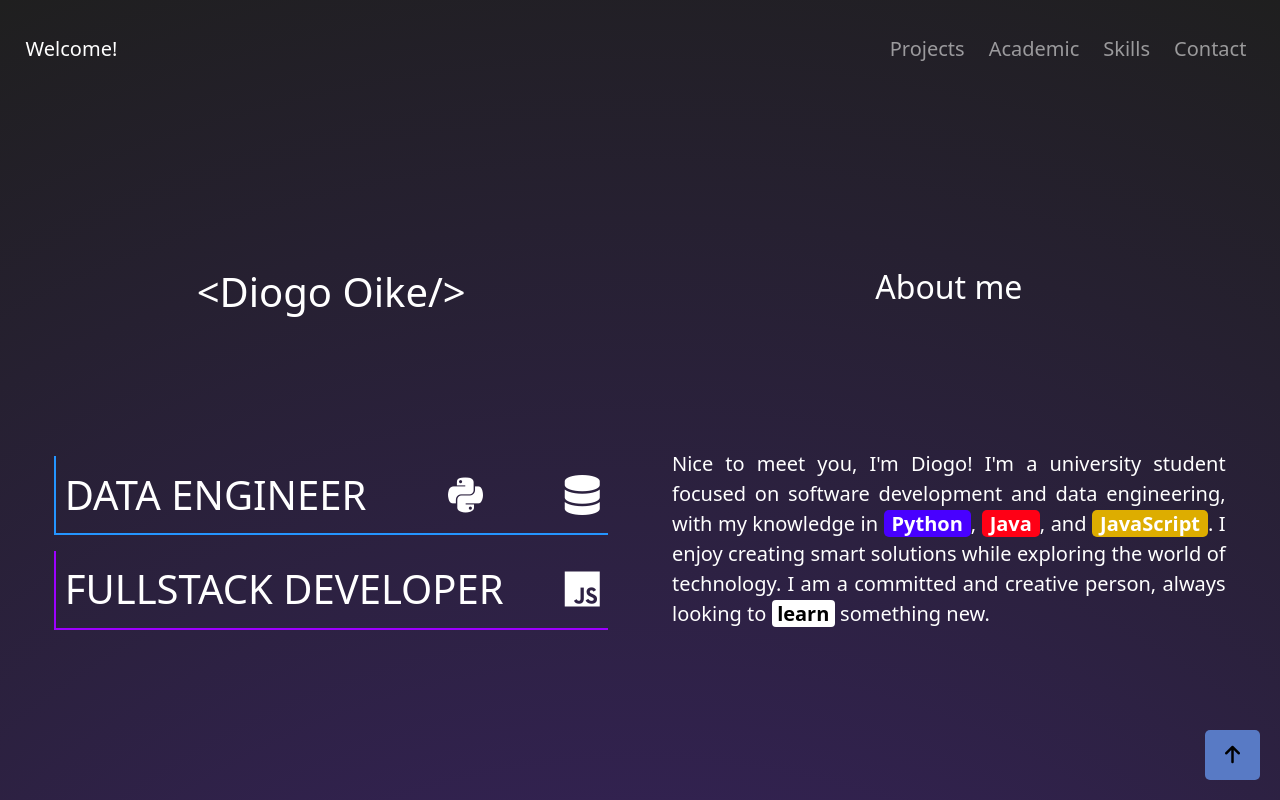
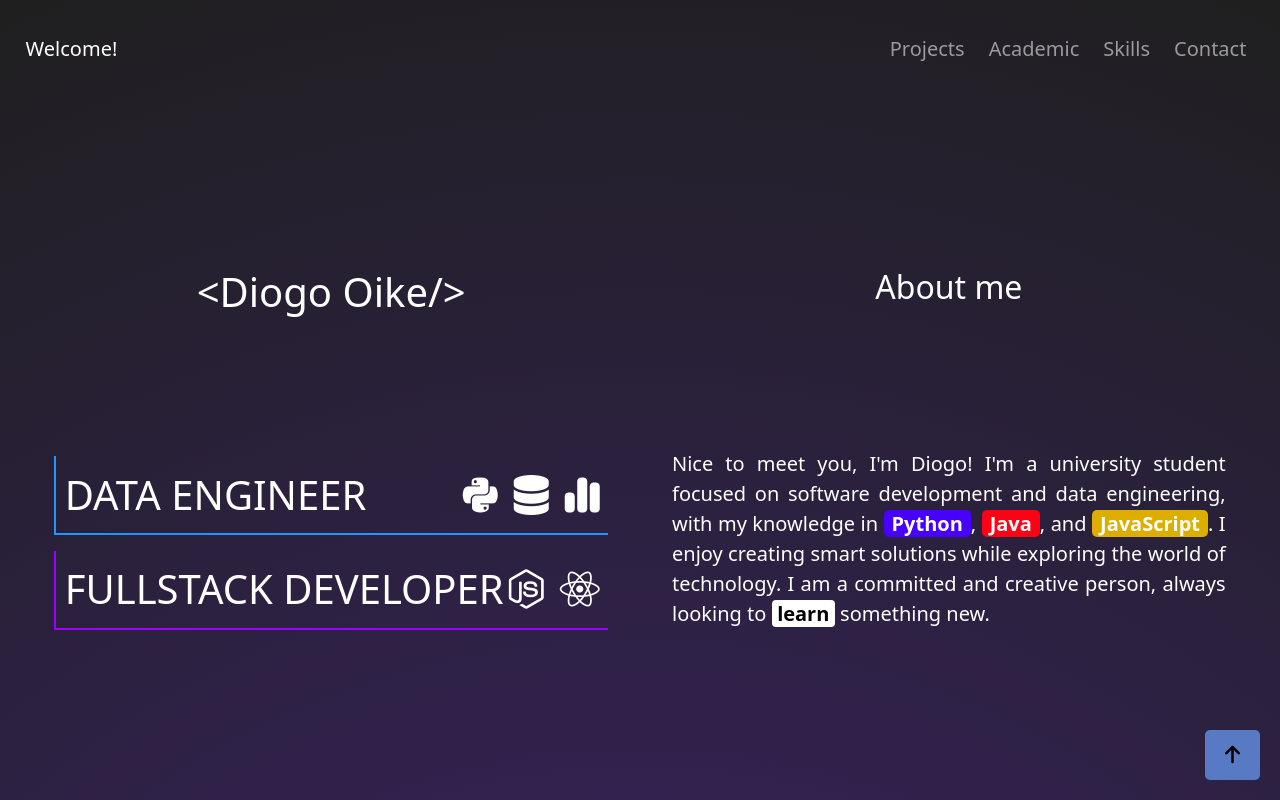
Before and after one commit to Dnaka27/Portfolio_v5, a React (Vite) app: page / in a window 1280 px wide. Shown: the top 800 px of the page. Built offline with nearby package versions, Linux system fonts and the light colour scheme; the HTML template or start-up script is replaced by a standard one.

Commit message:
update header icons

```diff
--- a/src/components/Header.css
+++ b/src/components/Header.css
@@ -53,6 +53,11 @@ h1 {
   flex-direction: column;
   gap: 1rem;
   margin: 0;
+}
+
+.function-icons{
+  display: flex;
+  gap: 1rem;
 }
 
 .data-engineer, .fullstack-developer {
--- a/src/components/Header.jsx
+++ b/src/components/Header.jsx
@@ -66,10 +66,10 @@ const Header = () => {
           <h1>&lt;Diogo Oike/&gt;</h1>
           <div className='my-functions'>
             <div className='data-engineer'>
-              <span>DATA ENGINEER</span> <i className='fa-brands fa-python'></i><i className='fa-solid fa-database'></i>
+              <span>DATA ENGINEER</span> <div className="function-icons"><i className='fa-brands fa-python'></i><i className='fa-solid fa-database'></i><i class="fa-solid fa-chart-simple"></i></div>
             </div>
             <div className='fullstack-developer'>
-              <span>FULLSTACK DEVELOPER</span> <i className='fa-brands fa-js'></i>
+              <span>FULLSTACK DEVELOPER</span> <div className="function-icons"><i class="fa-brands fa-node-js"></i><i class="fa-brands fa-react"></i></div>
             </div>
           </div>
         </div>
```
